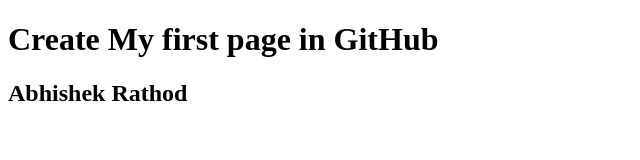
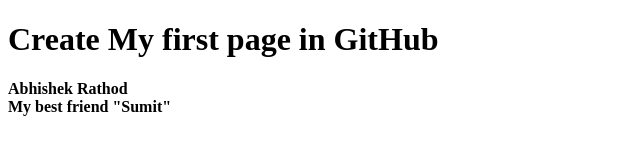
Before and after one commit to AbhishekRathod9596/assignment, a plain HTML site: page index.html in a window 1280 px wide. Shown: the whole page, without its empty margins (0-640 px from the left). Drawn offline with Linux system fonts and the light colour scheme.

Commit message:
bestfriend name adde

```diff
--- a/index.html
+++ b/index.html
@@ -6,7 +6,9 @@
 </head>
 <body>
     <h1> Create My first page in GitHub</h1>
-   <h2> Abhishek Rathod </h2>
+  <b>Abhishek Rathod</b>
+   <br>
+  <b> My best friend "Sumit"</b>
 
 </body>
 </html>
```
